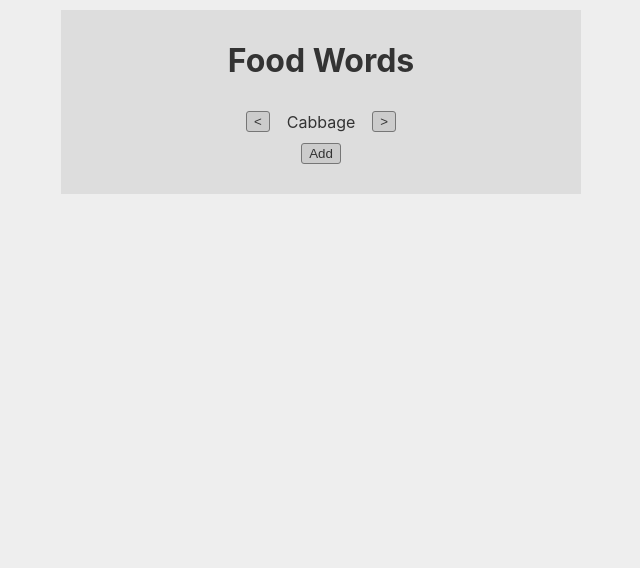
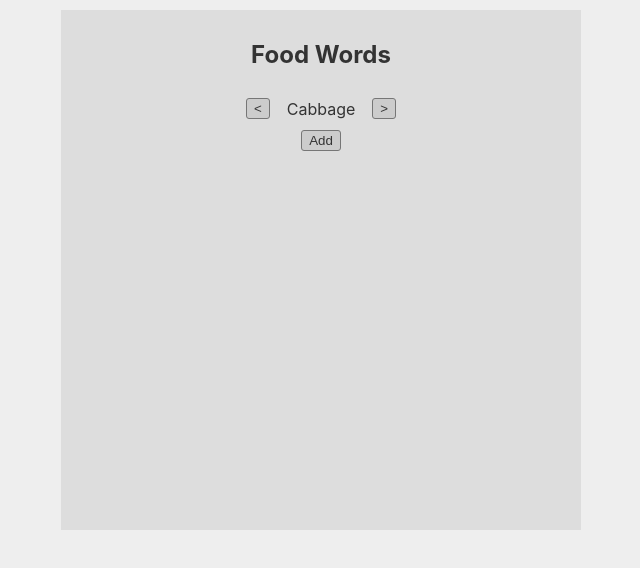
Before and after one commit to loltreeman/FoodWords, a React (Create React App) app: page / in a window 1280 px wide. Shown: the top 568 px of the page, without its empty margins (319-959 px from the left). Built offline with nearby package versions, Linux system fonts and the light colour scheme.

Commit message:
added animation

```diff
--- a/src/App.css
+++ b/src/App.css
@@ -6,10 +6,29 @@ body {
 	justify-content: center;
 }
 
+@keyframes appear {
+	from {
+		opacity: 0;
+		scale: 0.5;
+	}
+
+	to {
+		opacity: 1;
+		scale: 1;
+	}
+}
+
 .div {
+	animation: appear 2s linear;
+	/* animation-timeline: view(); */
+	/* animation-range: entry 0% cover 40%; */
+
 	background-color: #DDD;
 	text-align: center;
+
 	width: 500px;
+	height: 500px;
+
 	margin: 10px 10px 10px 10px;
 	padding: 10px;
 }
--- a/src/App.js
+++ b/src/App.js
@@ -51,7 +51,7 @@ export default function MainApp() {
 	<>
 		<div className="div">
 
-			<h1> Food Words </h1>
+			<h2> Food Words </h2>
 
 			<div className="div_">
 				<span className="container">
```
